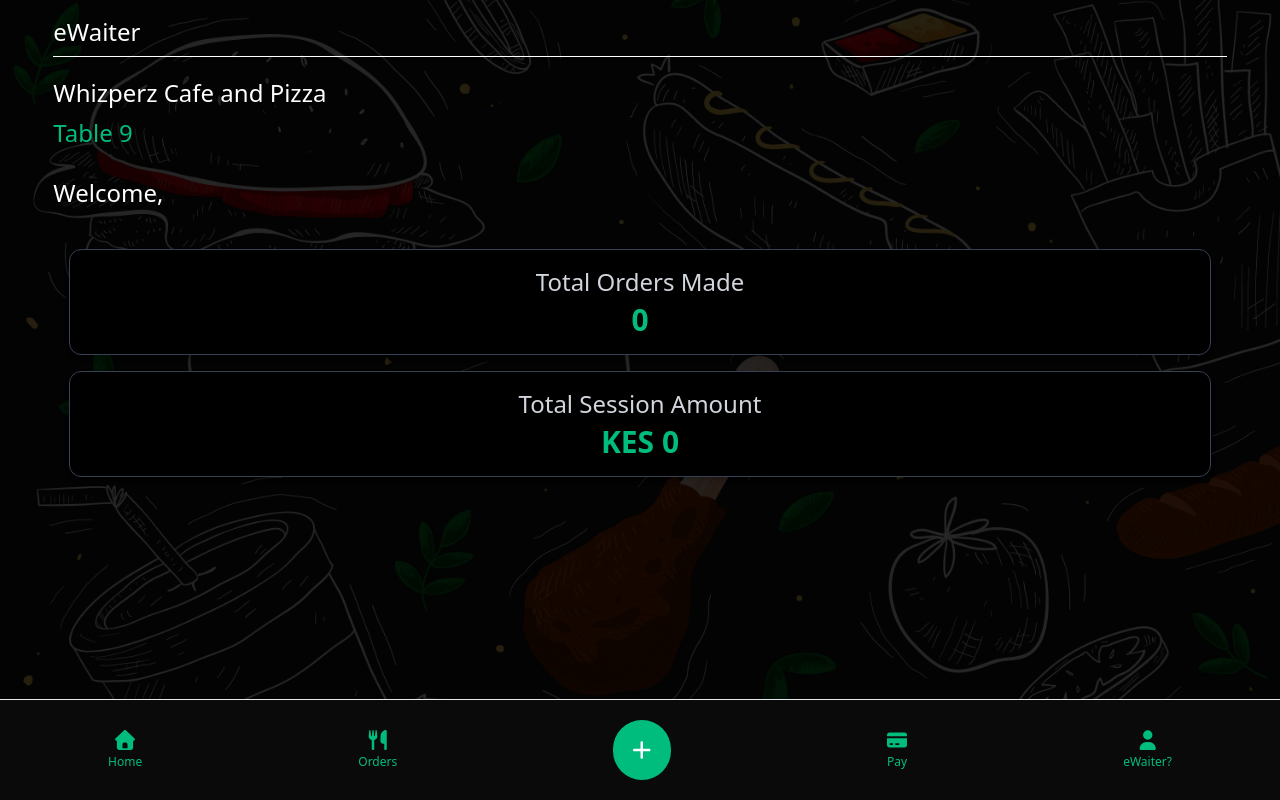
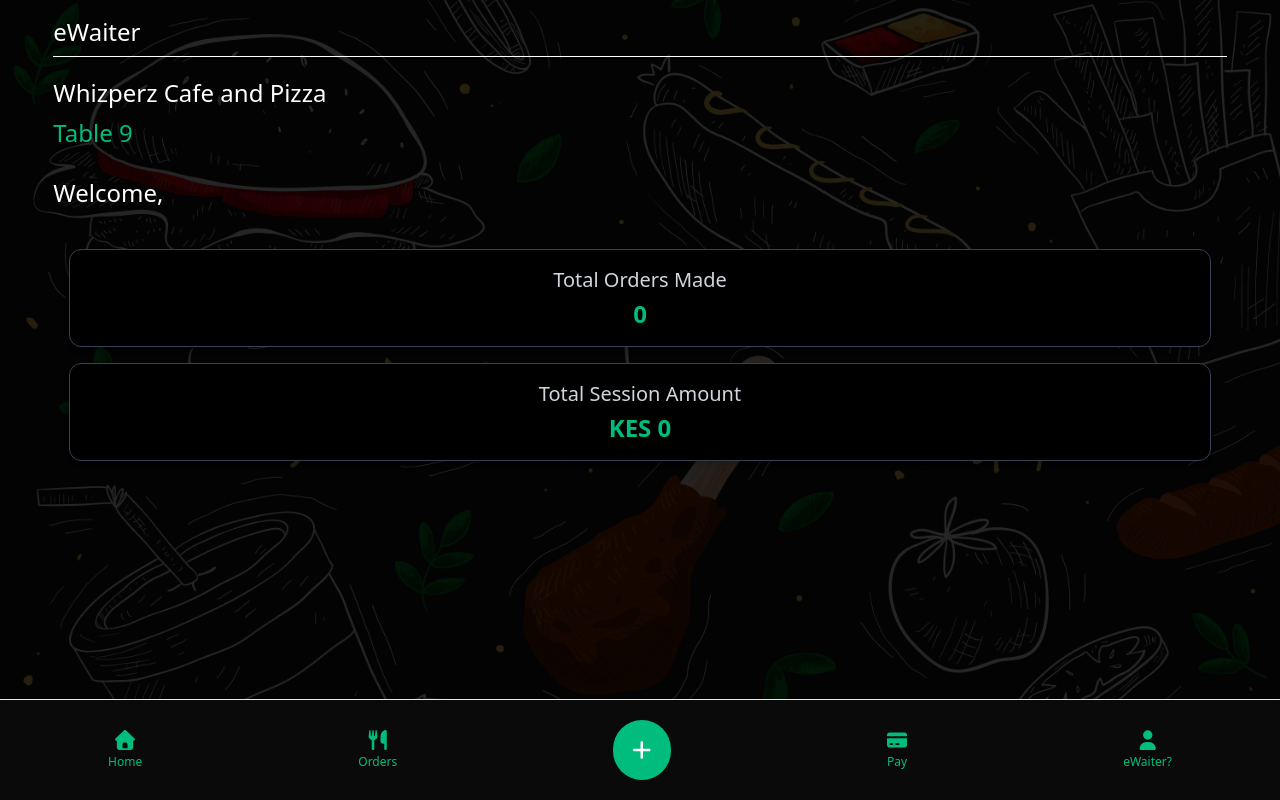
Before and after one commit to BiggieBrian/waiter-pos-system, a React (Vite) app in the folder client/: page /client/home in a window 1280 px wide. Built offline with nearby package versions, Linux system fonts and the light colour scheme.

Commit message:
Font Updates

```diff
--- a/client/src/components/StatCard.jsx
+++ b/client/src/components/StatCard.jsx
@@ -2,10 +2,10 @@ const StatCard = ({ title, value }) => {
   return (
     <div className="bg-black border border-gray-700 rounded-xl p-4 text-center text-white  mx-auto shadow-md">
       {/* Title */}
-      <h3 className="text-2xl text-gray-300">{title}</h3>
+      <h3 className="text-xl text-gray-300">{title}</h3>
 
       {/* Value */}
-      <p className="text-emerald-500 text-3xl font-bold mt-1">{value}</p>
+      <p className="text-emerald-500 text-2xl font-bold mt-1">{value}</p>
     </div>
   );
 };
```
